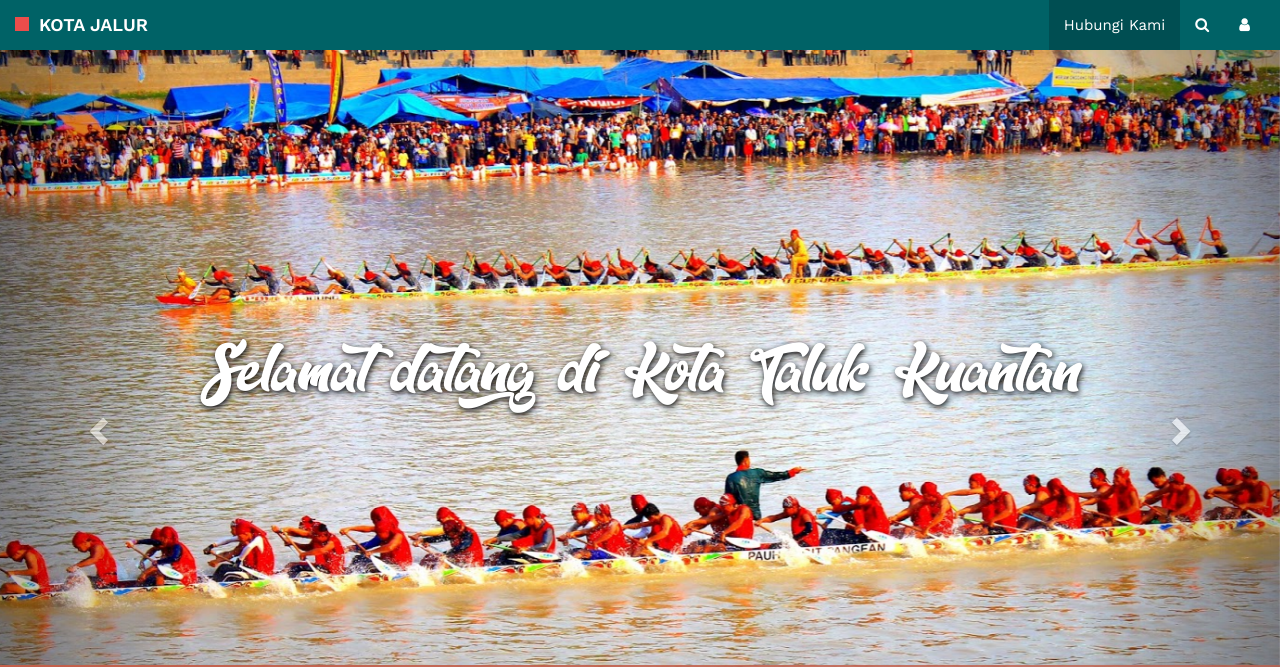
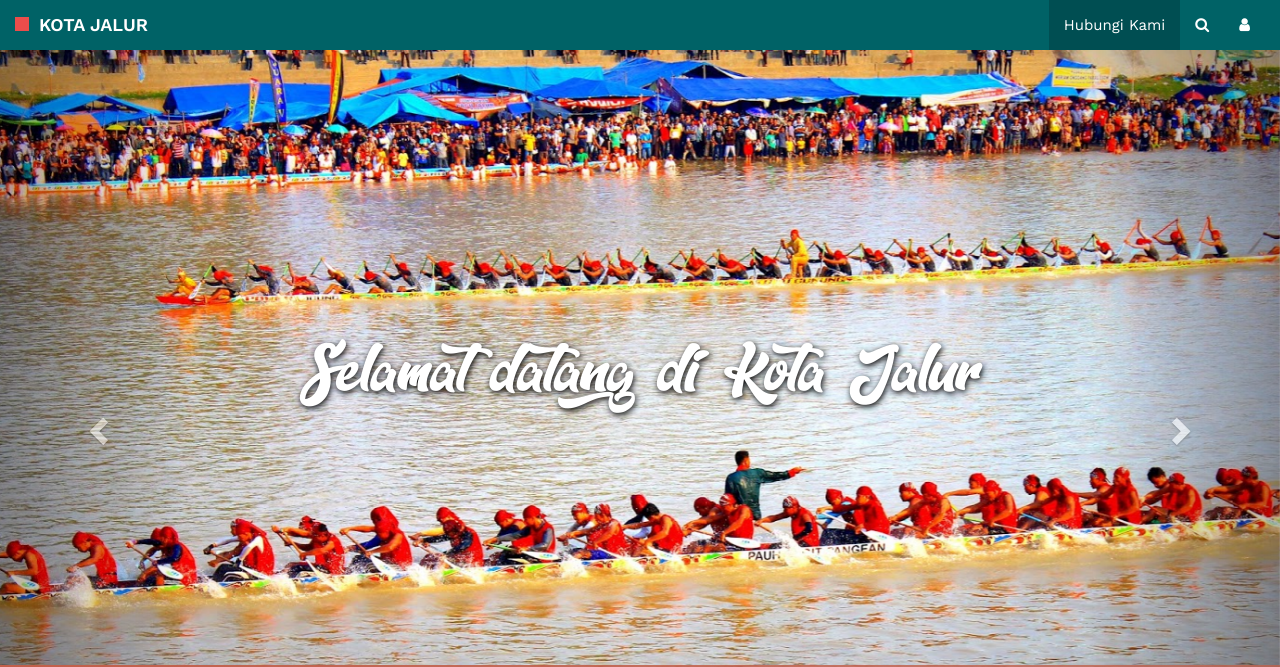
Before and after one commit to ekomardiatno/kotajalur, a website: page src/pages/index.html in a window 1280 px wide. Shown: the top 667 px of the page. Drawn offline with nearby package versions, Linux system fonts and the light colour scheme; files that its build step writes are made by us from their sources; files whose address does not match are found by name.

Commit message:
ekomardiatno@gmail.com

```diff
--- a/src/pages/index.html
+++ b/src/pages/index.html
@@ -9,7 +9,7 @@
         <div class="wrapper">
             <div id="myCarousel" class="carousel slide" data-ride="carousel" data-interval="3000">
                 <div class="welcome">
-                    <h1>Selamat datang di Kota Taluk Kuantan</h1>
+                    <h1>Selamat datang di Kota Jalur</h1>
                 </div>
                 <div class="carousel-inner">
                     <div class="item active">
```
